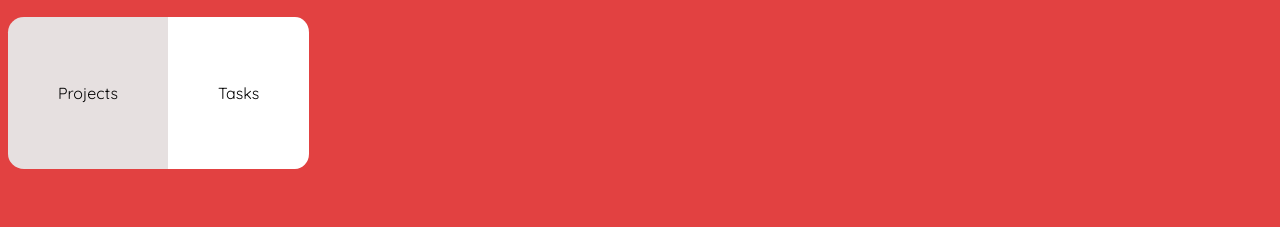
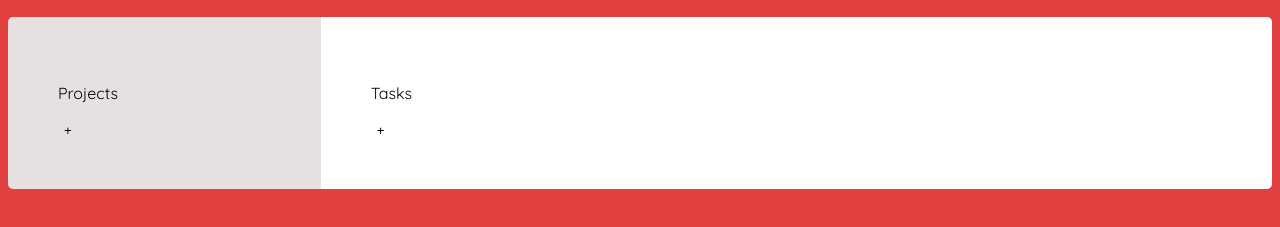
Before and after one commit to GiacomoGitHub/todo-list, a website built with webpack: page dist/index.html in a window 1280 px wide. Shown: the part 71-298 px from the top of the page. Built offline with Linux system fonts and the light colour scheme; files that its build step writes are made by us from their sources.

Commit message:
Added buttons in the UI

```diff
--- a/src/index.js
+++ b/src/index.js
@@ -4,5 +4,5 @@ import tasksFactory from "./tasksFactory.js";
 
 import projectsFactory from "./projectsFactory.js";
 
-const project1 = projectsFactory("Very important project", "Description");
+const project1 = projectsFactory("Create the todo app", "This is an exercise from The Odin Project");
 const task1 = tasksFactory("Do this task first", "Description", "Due date", "Priority", "Notes");
--- a/src/stylesheet.css
+++ b/src/stylesheet.css
@@ -1,6 +1,26 @@
 body {
     background-color: rgb(226, 65, 65);
     font-family: 'Quicksand', sans-serif;
+}
+
+#projectsButton {
+    background-color: inherit;
+    border-radius: 50px;
+    border: none;
+}
+
+#projectsButton:hover {
+    font-weight: bolder;
+}
+
+#tasksButton {
+    background-color: inherit;
+    border-radius: 100%;
+    border: none;
+}
+
+#tasksButton:hover {
+    font-weight: bolder;
 }
 
 #columns {
@@ -25,11 +45,13 @@ body {
 #projectsList {
     padding: 50px;
     background-color: rgb(230, 224, 224);
-    border-radius: 10% 0  0 10%;
+    border-radius: 5px 0 0 5px;
+    width: 20%;
 }
 
 #tasksList {
     padding: 50px;
     background-color: white;
-    border-radius: 0 10% 10% 0;
+    border-radius: 0 5px 5px 0;
+    width: 80%;
 }
```
Also changed, not shown: dist/index.html, dist/main.js, 1 other file.
